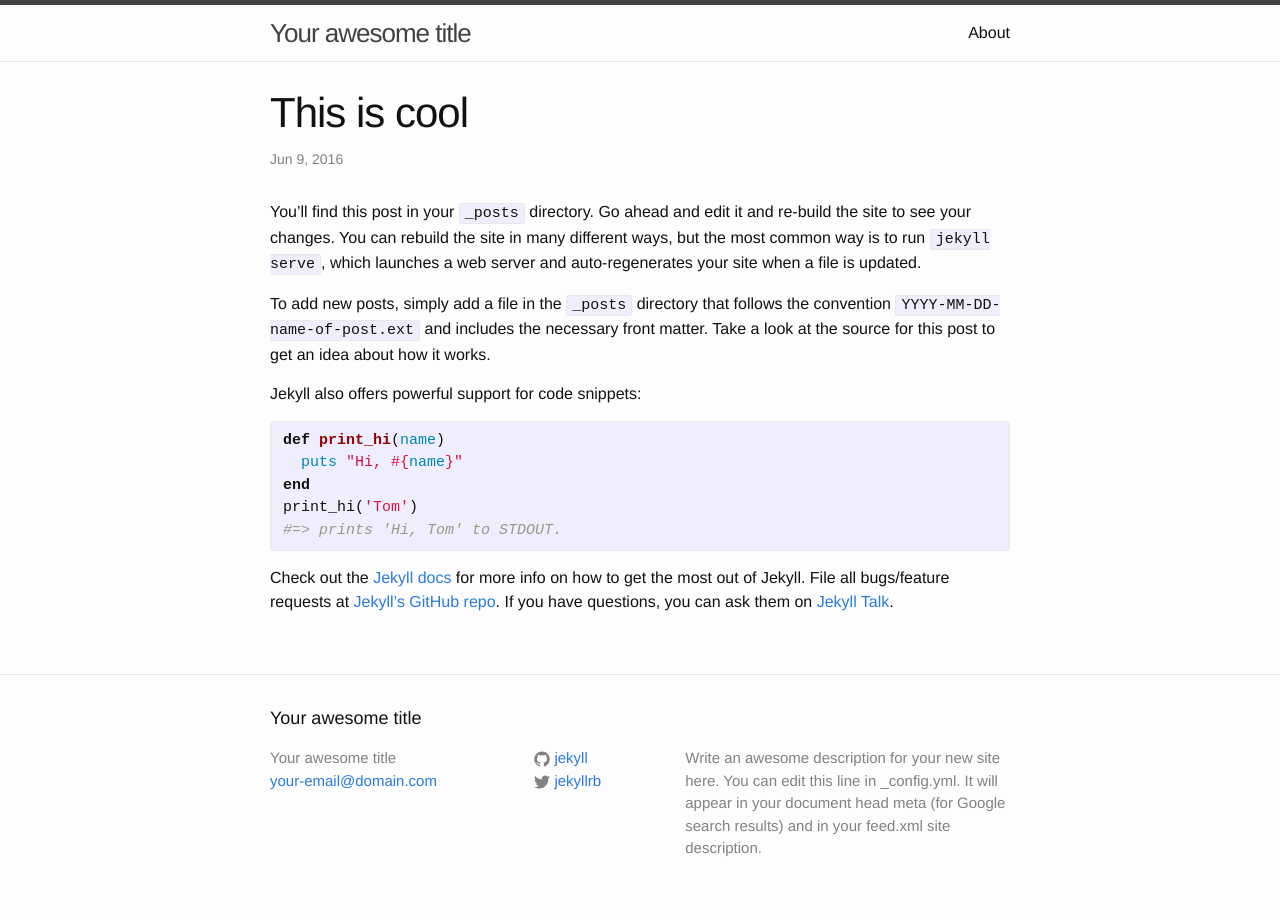
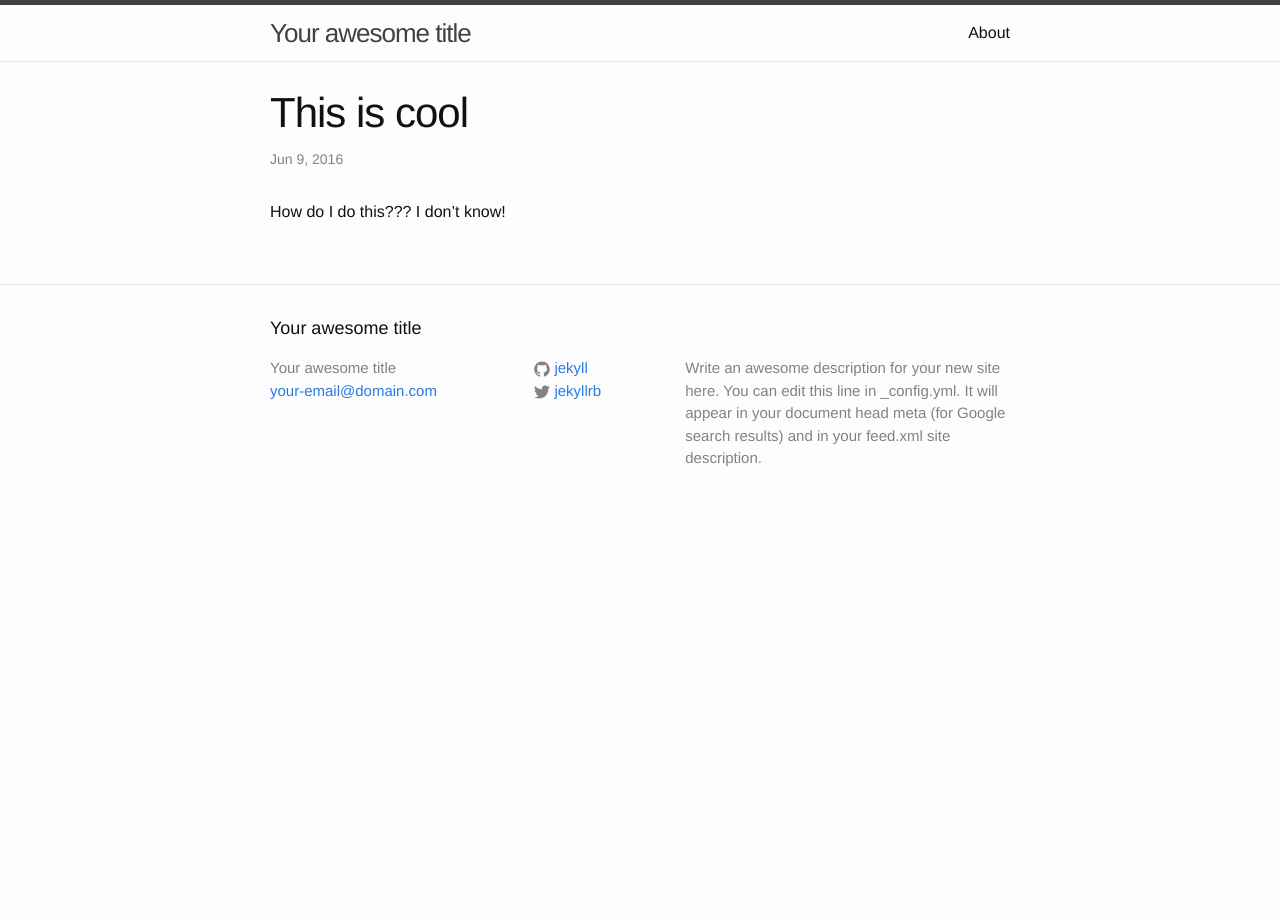
Before and after one commit to yzirman/yzirman.github.io, a Jekyll site: the page built from _posts/2016-06-08-welcome-to-jekyll.markdown, in a window 1280 px wide. Built offline with Jekyll 4.4.1, drawn with Linux system fonts in a browser that asks for light colours.

Commit message:
Update 2016-06-08-welcome-to-jekyll.markdown

```diff
--- a/_posts/2016-06-08-welcome-to-jekyll.markdown
+++ b/_posts/2016-06-08-welcome-to-jekyll.markdown
@@ -4,21 +4,7 @@ title:  "This is cool"
 date:   2016-06-08 22:31:46 -0400
 categories: Random Post
 ---
-You’ll find this post in your `_posts` directory. Go ahead and edit it and re-build the site to see your changes. You can rebuild the site in many different ways, but the most common way is to run `jekyll serve`, which launches a web server and auto-regenerates your site when a file is updated.
-
-To add new posts, simply add a file in the `_posts` directory that follows the convention `YYYY-MM-DD-name-of-post.ext` and includes the necessary front matter. Take a look at the source for this post to get an idea about how it works.
-
-Jekyll also offers powerful support for code snippets:
-
-{% highlight ruby %}
-def print_hi(name)
-  puts "Hi, #{name}"
-end
-print_hi('Tom')
-#=> prints 'Hi, Tom' to STDOUT.
-{% endhighlight %}
-
-Check out the [Jekyll docs][jekyll-docs] for more info on how to get the most out of Jekyll. File all bugs/feature requests at [Jekyll’s GitHub repo][jekyll-gh]. If you have questions, you can ask them on [Jekyll Talk][jekyll-talk].
+How do I do this??? I don't know!
 
 [jekyll-docs]: http://jekyllrb.com/docs/home
 [jekyll-gh]:   https://github.com/jekyll/jekyll
```
